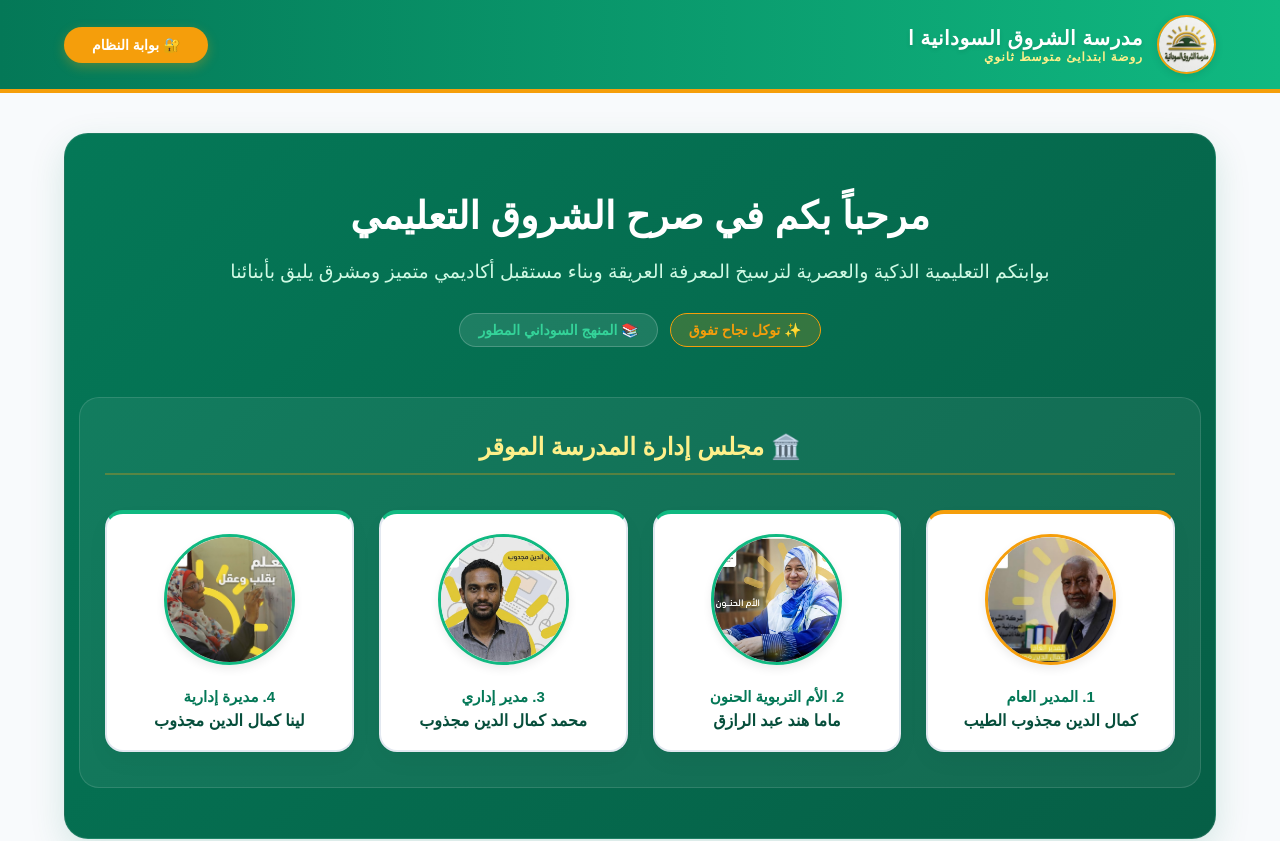
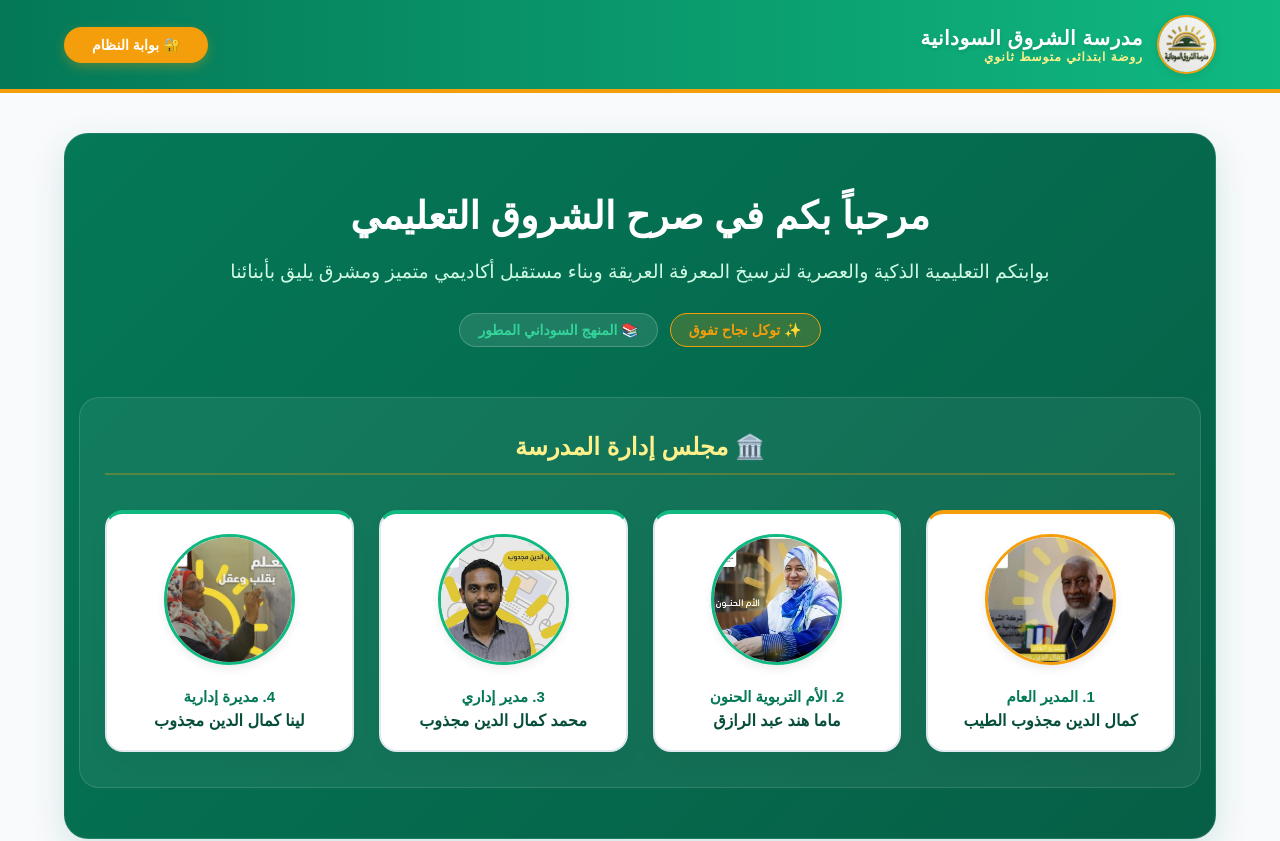
Before and after one commit to osman55-design/alshoruk-school, a React (Vite) app: page / in a window 1280 px wide. Shown: the top 841 px of the page. Built offline with nearby package versions, Linux system fonts and the light colour scheme.

Commit message:
Fix text formatting and update headings in App.jsx

```diff
--- a/src/App.jsx
+++ b/src/App.jsx
@@ -92,8 +92,8 @@ export default function App() {
         <div style={{ display: 'flex', alignItems: 'center', gap: '14px' }}>
           <img src="logo.png" alt="الشعار" onError={(e) => { e.target.src = "https://placehold.co"; }} style={{ width: '55px', height: '55px', borderRadius: '50%', border: '2px solid #f59e0b', boxShadow: '0 2px 8px rgba(0,0,0,0.1)' }} />
           <div style={{ display: 'flex', flexDirection: 'column' }}>
-            <span style={{ color: '#ffffff', fontWeight: '900', fontSize: '20px', letterSpacing: '0.5px', textShadow: '0 2px 4px rgba(0,0,0,0.1)' }}>مدرسة الشروق السودانية ا</span>
-            <span style={{ color: '#fef08a', fontSize: '12px', fontWeight: 'bold', letterSpacing: '1px' }}>روضة ابتدايئ  متوسط  ثانوي </span>
+            <span style={{ color: '#ffffff', fontWeight: '900', fontSize: '20px', letterSpacing: '0.5px', textShadow: '0 2px 4px rgba(0,0,0,0.1)' }}>مدرسة الشروق السودانية </span>
+            <span style={{ color: '#fef08a', fontSize: '12px', fontWeight: 'bold', letterSpacing: '1px' }}>روضة    ابتدائي     متوسط  ثانوي </span>
           </div>
         </div>
 
@@ -147,7 +147,7 @@ export default function App() {
 
               {/* قسم مجلس الإدارة ببطاقات ملكية بيضاء ناصعة ومحاطة بالذهب والأخضر */}
               <div style={{ width: '100%', background: 'rgba(255, 255, 255, 0.06)', padding: '35px 25px', borderRadius: '20px', border: '1px solid rgba(255,255,255,0.12)' }}>
-                <h3 style={{ margin: '0 0 35px 0', color: '#fef08a', borderBottom: '2px solid rgba(245,158,11,0.3)', paddingBottom: '12px', fontSize: '24px', fontWeight: '900', textAlign: 'center' }}>🏛️ مجلس إدارة المدرسة الموقر</h3>
+                <h3 style={{ margin: '0 0 35px 0', color: '#fef08a', borderBottom: '2px solid rgba(245,158,11,0.3)', paddingBottom: '12px', fontSize: '24px', fontWeight: '900', textAlign: 'center' }}>🏛️ مجلس إدارة المدرسة </h3>
 
                 <div style={{ display: 'grid', gridTemplateColumns: 'repeat(auto-fit, minmax(230px, 1fr))', gap: '25px', width: '100%', direction: 'rtl' }}>
 
```
